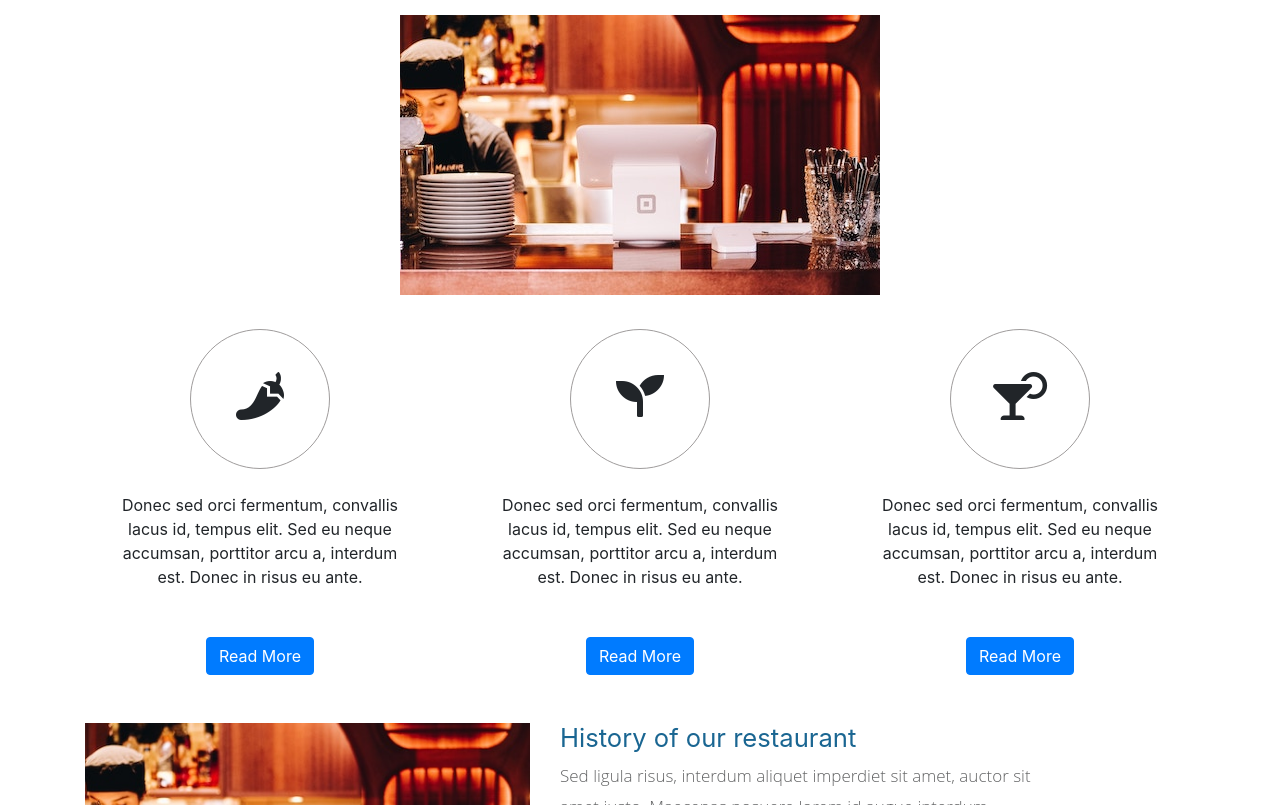
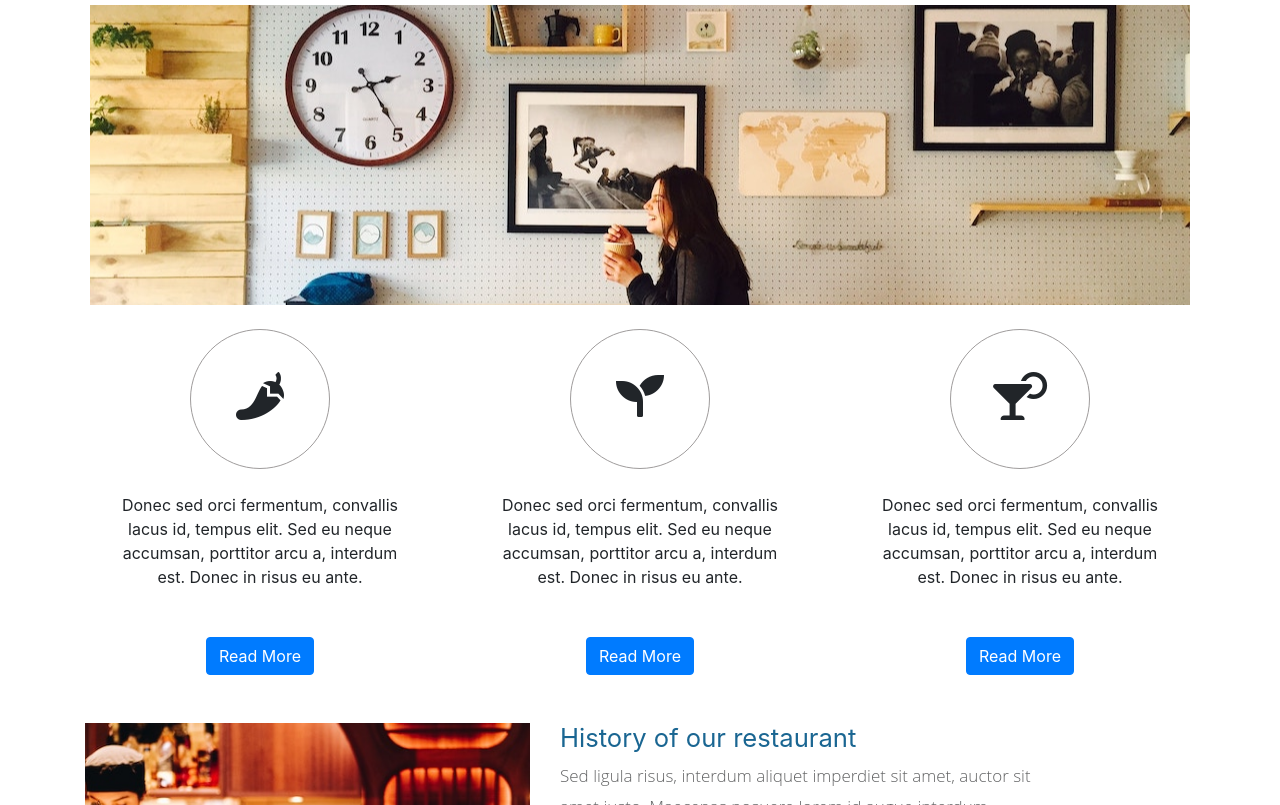
Before and after one commit to sonublog/bootstrapfood.github.io, a plain HTML site: page about.html in a window 1280 px wide. Shown: the part 1364-2169 px from the top of the page. Drawn offline with nearby package versions, Linux system fonts and the light colour scheme.

Commit message:
Update about.html

```diff
--- a/about.html
+++ b/about.html
@@ -20,7 +20,7 @@
     <style>
         .parallax {
             min-height: 300px;
-            background: url("../images/about-06.jpg");
+            background: url("../images/about-05.jpg");
             background-attachment: fixed;
             background-position: center;
             background-repeat: no-repeat;
```
